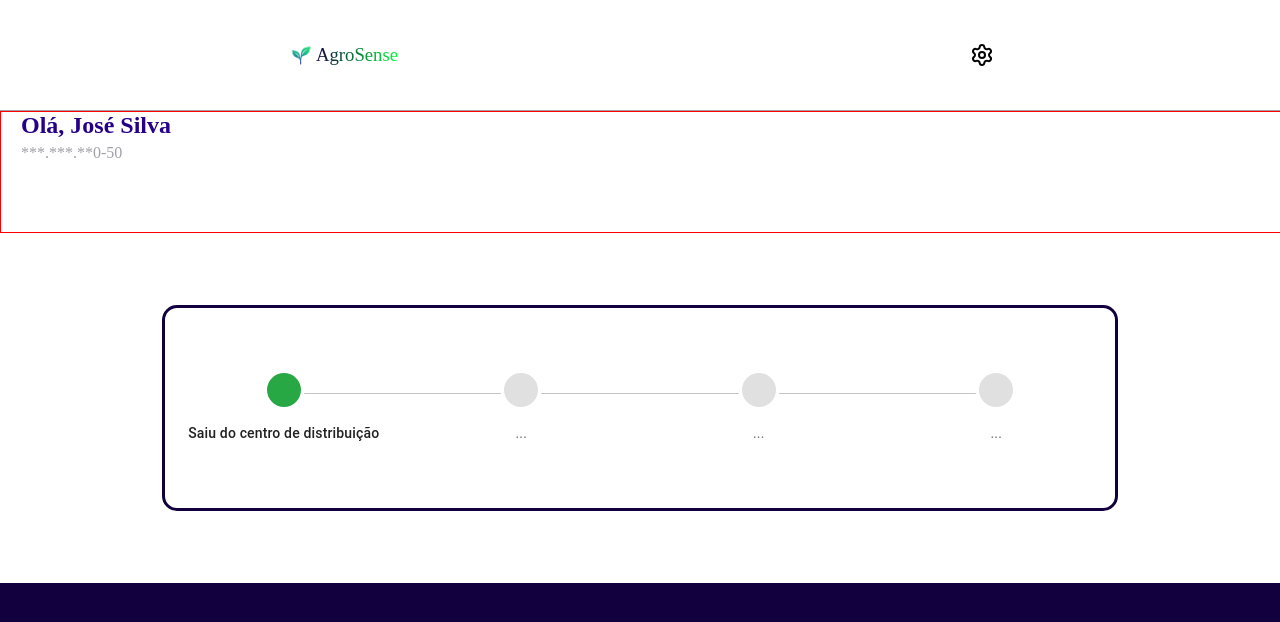
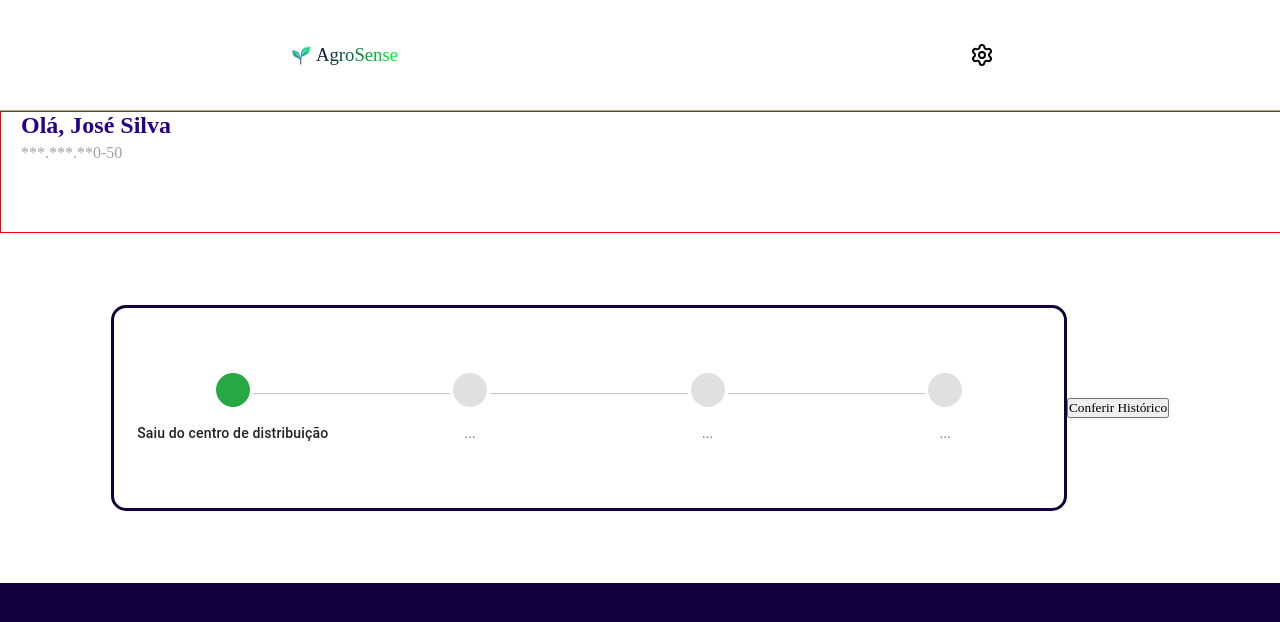
Before and after one commit to lucassantDev/agrosense-scripts, a React (Vite) app in the folder agrosense/: page /Agricultor/FirstPage/UserPage in a window 1280 px wide. Shown: the top 622 px of the page. Built offline with nearby package versions, Linux system fonts and the light colour scheme; some icons are missing.

Commit message:
refactor: reestruturacao da ultima section da pagina de Agricultor

```diff
--- a/agrosense/src/pages/Agricultor/FirstPage/UserPage.jsx
+++ b/agrosense/src/pages/Agricultor/FirstPage/UserPage.jsx
@@ -4,6 +4,7 @@ import './UserPage.css';
 import Footer from '../../../assets/components/Footer';
 
 
+import Agricultor from '../../../assets/image/agricultor.jpg'
 import Logo from '../../../assets/image/agrosense-logo.png'
 import Config from '../../../assets/icon/settings.svg';
 
@@ -51,10 +52,16 @@ function UserPage(){
                         <p className='secondary-font'>***.***.**0-50</p>
                     </div>
                 </section>
+
                 <section className='section-stepper'>
                     <div className='div-stepper'>
                         <Stepper/>
                     </div>
+
+                    <div className='button-requests'>
+                        <button onClick={PageRequestsDone}> Conferir Histórico</button>
+                    </div>
+
                 </section>
 
                 <section className='requests-user'>
@@ -67,7 +74,9 @@ function UserPage(){
                             Conectando produtores, distribuidores e tecnologia para que a jornada da semente seja mais simples, transparente e eficiente.
                         </p>
                     </div>
-                    <div></div>
+                    <div className='div-img-agricultor'>
+
+                    </div>
                 </section>
             </main>
 
```
